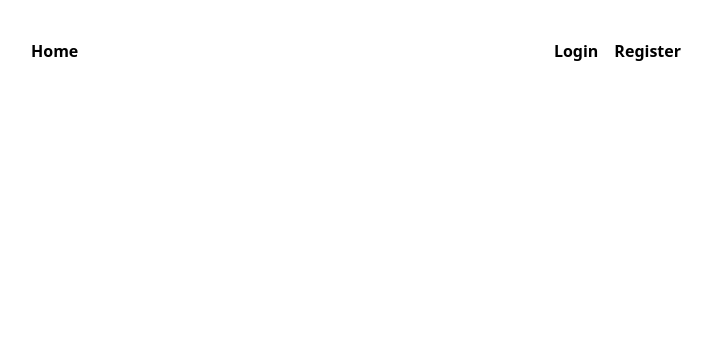
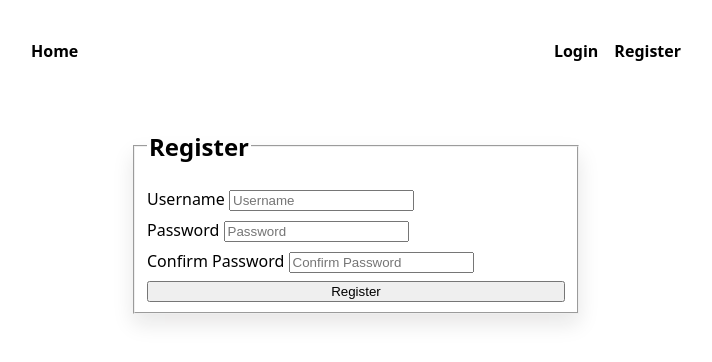
Before and after one commit to augustoedt/svelte-auth-boilerplate, a SvelteKit app: page /register in a window 1280 px wide. Shown: the top 362 px of the page, without its empty margins (284-996 px from the left). Built offline with nearby package versions, Linux system fonts and the light colour scheme.

Commit message:
fix layout text

```diff
--- a/src/hooks.server.ts
+++ b/src/hooks.server.ts
@@ -6,14 +6,14 @@ export const handle = (async ({ event, resolve }) => {
 
 	event.locals.m = m;
 
-	event.locals.m.auth.loadFromCookies(headers.get('cookie') ?? '');
+	event.locals.m.auth.loadFromCookies(headers.get('cookie'));
 
 	const isValid = await event.locals.m.session.isValidSession();
 
-	if (isValid == null) {
-		event.locals.m.auth.logout(event.cookies);
+	if (isValid) {
+		event.locals.user = event.locals.m.session;
 	} else {
-		event.locals.user = event.locals.m.session;
+		event.locals.m.auth.logout();
 	}
 
 	const response = await resolve(event);
--- a/src/routes/(auth)/login/+page.svelte
+++ b/src/routes/(auth)/login/+page.svelte
@@ -0,0 +1,34 @@
+<article>
+	<fieldset>
+		<legend><h1>Login</h1></legend>
+		<form action="login" method="post">
+			<label for="username"
+				>Username
+
+				<input type="text" name="username" placeholder="Username" />
+			</label>
+			<label for="password"
+				>Password
+				<input type="password" name="password" placeholder="Password" />
+			</label>
+			<button type="submit">Login</button>
+		</form>
+	</fieldset>
+</article>
+
+<style>
+	form {
+		display: flex;
+		flex-direction: column;
+		gap: 0.5rem;
+	}
+
+	article {
+		max-width: 450px;
+		margin: 0 auto;
+	}
+
+	fieldset {
+		box-shadow: 0 10px 20px rgba(19, 17, 17, 0.1);
+	}
+</style>
--- /dev/null
+++ b/src/routes/(auth)/register/+page.server.ts
@@ -0,0 +1,23 @@
+import type { Actions } from './$types';
+
+export const actions = {
+	register: async (event) => {
+		const data = Object.fromEntries(await event.request.formData()) as unknown as {
+			email: string;
+			password: string;
+		};
+
+		const response = await event.locals.m.auth.register(data.email, data.password);
+
+		if (response.status !== 200) {
+			return {
+				status: response.status,
+				body: {
+					error: 'Invalid login'
+				}
+			};
+		}
+
+		return { success: true };
+	}
+} satisfies Actions;
--- a/src/routes/(auth)/register/+page.svelte
+++ b/src/routes/(auth)/register/+page.svelte
@@ -1,3 +1,38 @@
-<svelte>
+<article>
+	<fieldset>
+		<legend><h1>Register</h1></legend>
+		<form action="register" method="post">
+			<label for="username"
+				>Username
+				<input type="text" name="username" placeholder="Username" />
+			</label>
+			<label for="password"
+				>Password
 
-</svelte>
+				<input type="password" name="password" placeholder="Password" />
+			</label>
+			<label for="confirmPassword"
+				>Confirm Password
+
+				<input type="password" name="confirmPassword" placeholder="Confirm Password" />
+			</label>
+			<button type="submit">Register</button>
+		</form>
+	</fieldset>
+</article>
+
+<style>
+	form {
+		display: flex;
+		flex-direction: column;
+		gap: 0.5rem;
+	}
+	article {
+		max-width: 450px;
+		margin: 0 auto;
+	}
+
+	fieldset {
+		box-shadow: 0 10px 20px rgba(19, 17, 17, 0.1);
+	}
+</style>
--- a/src/routes/+layout.svelte
+++ b/src/routes/+layout.svelte
@@ -15,10 +15,12 @@
 </div>
 
 <style>
+	:global(body) {
+		font-family: system-ui, -apple-system, BlinkMacSystemFont, 'Segoe UI', Roboto, 'Helvetica Neue',
+			sans-serif;
+	}
 	nav > ul {
 		display: flex;
-		font-family: system-ui, -apple-system, BlinkMacSystemFont, 'Segoe UI', Roboto, 'Helvetica Neue',
-			sans-serif;
 		font-weight: 700;
 		list-style: none;
 		padding: 0;
```
Also changed, not shown: src/routes/(auth)/login/+page.server.ts (added, +23 -0 lines), src/routes/+error.svelte (indentation only).
